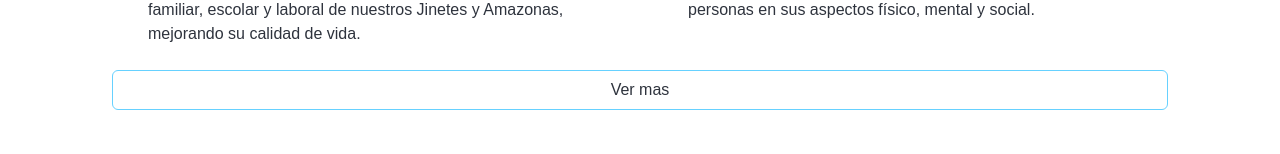
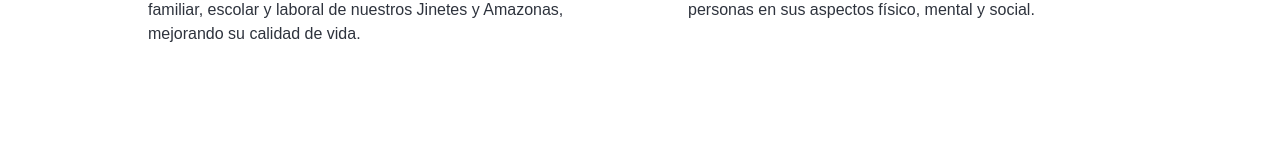
Before and after one commit to notjuanitorres/proyecto2024-CEDICA, a Vue app in the folder portal/: page / in a window 1280 px wide. Shown: the part 1199-1353 px from the top of the page. Built offline with nearby package versions, Linux system fonts and the light colour scheme; no server answers.

Commit message:
remove unnecesary about us button

```diff
--- a/portal/src/components/AboutWidget.vue
+++ b/portal/src/components/AboutWidget.vue
@@ -27,5 +27,4 @@
       </p>
     </div>
   </div>
-  <a href="/nosotros" class="button is-info is-fullwidth is-outlined has-text-dark">Ver mas</a>
 </template>
```
